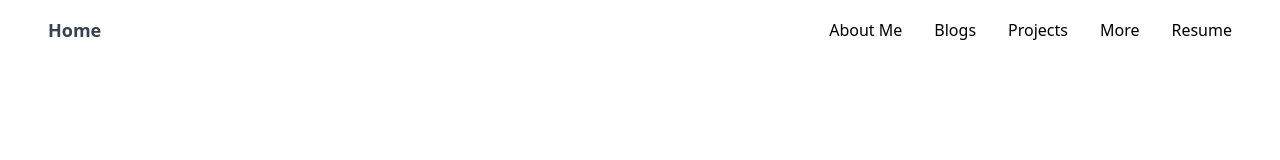
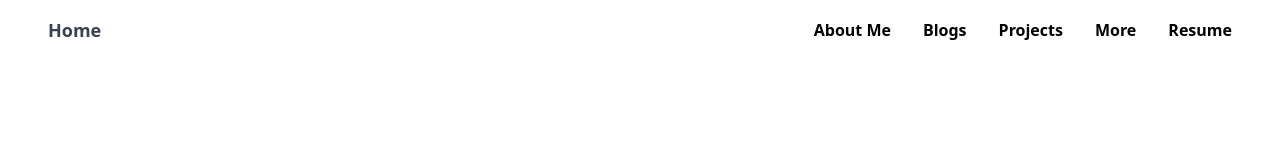
Before and after one commit to MarcusChau/Personal-Website, a plain HTML site: page Projects.html in a window 1280 px wide. Drawn offline with nearby package versions, Linux system fonts and the light colour scheme.

Commit message:
Edit navbar for Blog, More and Projects page
Changed and added bolding/font-weight to the Blog, More and Project page.

```diff
--- a/Projects.html
+++ b/Projects.html
@@ -20,7 +20,7 @@
         <header>
             <nav class="flex flex-wrap items-center justify-between w-full py-4 md:py-0 px-8 text-lg text-gray-700 bg-white">
                 <div class="md:p-4 py-2 hover:shadow-md hover:border-2 border-black rounded-lg ">
-                    <a class="font-semibold" href="index.html">Home</a>
+                    <a class="font-bold" href="index.html">Home</a>
                 </div>
                 <!-- Hamburger Icon -->
                 <svg xmlns="http://www.w3.org/2000/svg" id="menu-button" class="h-6 w-6 cursor-pointer md:hidden block" fill="none" viewBox="0 0 24 24" stroke="black" stroke-width="2">
@@ -30,19 +30,19 @@
                 <div class="hidden w-full md:flex md:items-center md:w-auto" id="menu">
                     <ul class="text-base text-black pt-4 md:flex md:justify-between md:pt-0">
                         <li>
-                            <a class="md:p-4 py-2 block hover:shadow-md hover:border-2 border-black rounded-lg" href="AboutMe.html">About Me</a>
+                            <a class="md:p-4 py-2 block hover:shadow-md hover:border-2 border-black rounded-lg font-semibold" href="AboutMe.html">About Me</a>
                         </li>
                         <li>
-                            <a class="md:p-4 py-2 block hover:shadow-md hover:border-2 border-black rounded-lg" href="Blog.html">Blogs</a>
+                            <a class="md:p-4 py-2 block hover:shadow-md hover:border-2 border-black rounded-lg font-semibold" href="Blog.html">Blogs</a>
                         </li>
                         <li>
-                            <a class="md:p-4 py-2 block hover:shadow-md hover:border-2 border-black rounded-lg" href="Projects.html">Projects</a>
+                            <a class="md:p-4 py-2 block hover:shadow-md hover:border-2 border-black rounded-lg font-semibold" href="Projects.html">Projects</a>
                         </li>
                         <li>
-                            <a class="md:p-4 py-2 block hover:shadow-md hover:border-2 border-black rounded-lg" href="More.html">More</a>
+                            <a class="md:p-4 py-2 block hover:shadow-md hover:border-2 border-black rounded-lg font-semibold" href="More.html">More</a>
                         </li>
                         <li>
-                            <a class="md:p-4 py-2 block hover:shadow-md hover:border-2 border-black rounded-lg" href="img/College Resume - Marcus Chau (14).pdf" target="_blank">Resume</a>
+                            <a class="md:p-4 py-2 block hover:shadow-md hover:border-2 border-black rounded-lg font-semibold" href="src/img/College Resume - Marcus Chau (14).pdf" target="_blank">Resume</a>
                         </li>
                     </ul>
                 </div>
```
Also changed, not shown: Blog.html (+6 -6 lines), More.html (+6 -6 lines).
